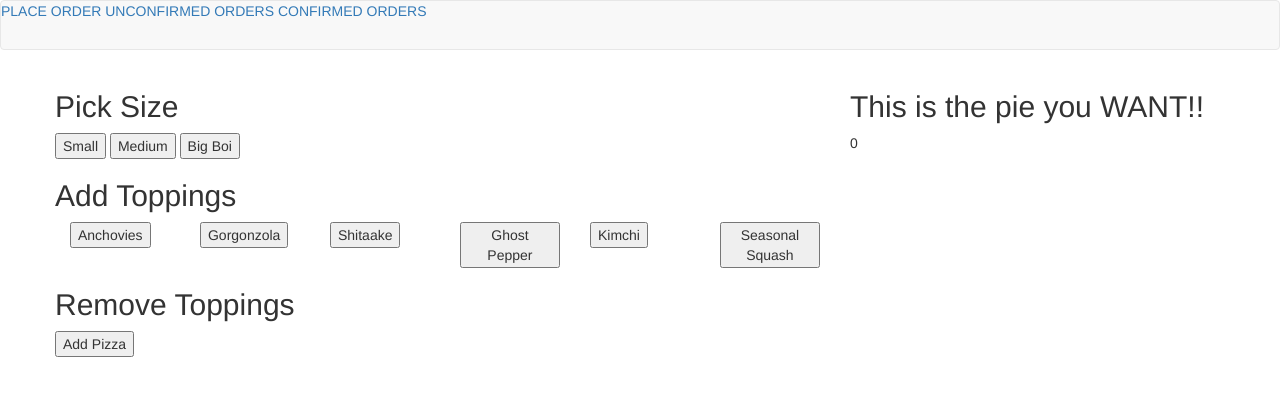
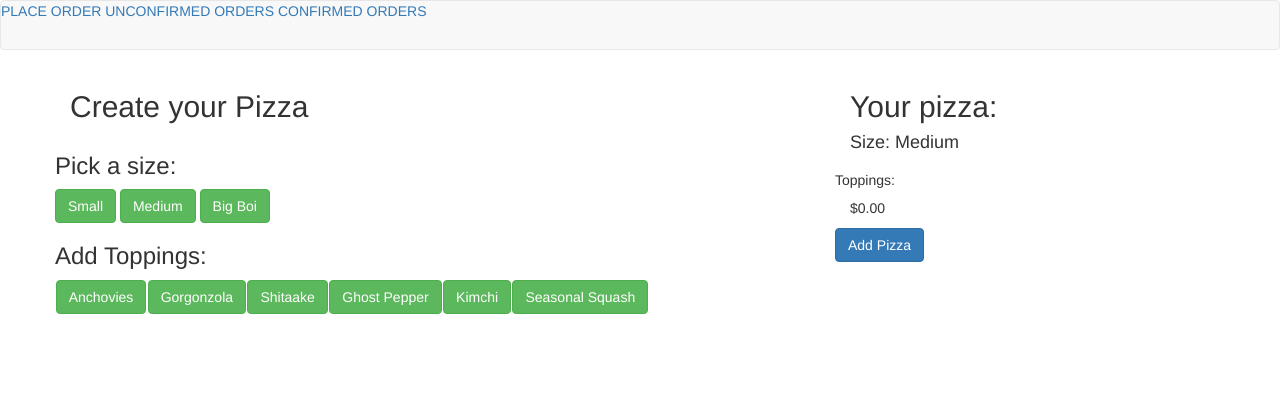
Before and after one commit to nicolaslwilson/angular-pizza-group-challenge, a website: page client/views/index.html at #!/placeOrder in a window 1280 px wide. Drawn offline with nearby package versions, Linux system fonts and the light colour scheme; some packages are replaced by stand-ins of ours; files that its build step writes are made by us from their sources; files whose address does not match are found by name.

Commit message:
Style placeOrder page

```diff
--- a/Gruntfile.js
+++ b/Gruntfile.js
@@ -26,7 +26,8 @@ module.exports = function(grunt){
         expand: true,
         cwd: 'node_modules/bootstrap/dist/',
         src: ['css/bootstrap.css',
-              'js/bootstrap.js'],
+              'js/bootstrap.js',
+              'fonts/*'],
         dest: 'server/public/vendors/bootstrap/'
       },
       angular: {
--- a/client/scripts/factories/PizzaService.js
+++ b/client/scripts/factories/PizzaService.js
@@ -1,6 +1,6 @@
 pizzaApp.factory('PizzaService', [function () {
   var pizzaObject = {
-    size : '',
+    size : 'Medium',
     toppings: {},
     price : 0,
     confirmed : false
--- a/client/styles/style.css
+++ b/client/styles/style.css
@@ -5,6 +5,19 @@
 
 
 /*#placeOrder start */
+#placeOrder .toppings-container .topping button {
+  background-color: salmon;
+}
+#placeOrder .toppings-container .topping,
+#placeOrder .toppingButtons button{
+  display: inline-block;
+  margin: 0.05em;
+}
+
+
+#placeOrder .removeToppingButtons {
+  display: none;
+}
 
 /*#placeOrder end */
 
--- a/client/views/templates/placeOrder.html
+++ b/client/views/templates/placeOrder.html
@@ -1,38 +1,40 @@
 <div id="placeOrder" class="row">
   <div class="col-md-8">
-
+    <h2>Create your Pizza</h2>
     <div class="sizeButtons row" >
-      <h2>Pick Size</h2>
-      <button type="button" name="button" ng-click="placeOrder.setPizzaSize('Small')">Small</button>
-      <button type="button" name="button" ng-click="placeOrder.setPizzaSize('Medium')">Medium</button>
-      <button type="button" name="button" ng-click="placeOrder.setPizzaSize('Big Boi')">Big Boi</button>
+      <h3>Pick a size:</h3>
+      <button class="btn btn-success" type="button" name="button" ng-click="placeOrder.setPizzaSize('Small')">Small</button>
+      <button class="btn btn-success" type="button" name="button" ng-click="placeOrder.setPizzaSize('Medium')">Medium</button>
+      <button class="btn btn-success" type="button" name="button" ng-click="placeOrder.setPizzaSize('Big Boi')">Big Boi</button>
     </div>
 
     <div class="toppingButtons row">
-      <h2>Add Toppings</h2>
-      <div ng-hide="placeOrder.pizzaObject.toppings[topping]" class="topping-button-container col-md-2" ng-repeat="topping in placeOrder.toppingArray">
-        <button type="button" name="button" ng-click="placeOrder.addPizzaTopping(topping)">{{ topping }}</button>
-      </div>
+      <h3>Add Toppings:</h3>
+
+        <button ng-hide="placeOrder.pizzaObject.toppings[topping]"  ng-repeat="topping in placeOrder.toppingArray" class="btn btn-success" type="button" name="button" ng-click="placeOrder.addPizzaTopping(topping)">{{ topping }}</button>
     </div>
 
-    <div class="toppingButtons row">
-      <h2>Remove Toppings</h2>
+    <div class="removeToppingButtons row">
+      <h2>Remove Toppings:</h2>
       <div ng-show="placeOrder.pizzaObject.toppings[topping]" class="topping-button-container col-md-2" ng-repeat="topping in placeOrder.toppingArray">
         <button  type="button" name="button" ng-click="placeOrder.removePizzaTopping(topping)">{{ topping }}</button>
       </div>
     </div>
 
+
+  </div>
+  <div class="col-md-4">
+    <h2>Your pizza:</h2>
+    <h4 class="size">Size: {{ placeOrder.pizzaObject.size }}</h4>
+    <div class="toppings-container row">
+      <h5>Toppings:</h5>
+      <div ng-show="placeOrder.pizzaObject.toppings[topping]" class="topping" ng-repeat="(topping, value) in placeOrder.pizzaObject.toppings" >
+        <button ng-click="placeOrder.removePizzaTopping(topping)" class="btn btn-danger">{{ topping }} <i  class="glyphicon glyphicon-remove"></i></button>
+      </div>
+    </div>
+    <p class="price">${{ placeOrder.pizzaObject.price }}.00</p>
     <div class="row addPizza">
-      <button ng-click="placeOrder.addPizza()" type="button" name="button">Add Pizza</button>
+      <button class="btn btn-primary" ng-click="placeOrder.addPizza()" type="button" name="button">Add Pizza</button>
     </div>
   </div>
-  <div class="col-md-4">
-    <h2> This is the pie you WANT!! </h2>
-    <p>{{ placeOrder.pizzaObject.size }}</p>
-      <div ng-repeat="(topping, value) in placeOrder.pizzaObject.toppings" >
-        <p ng-show="placeOrder.pizzaObject.toppings[topping]">{{ topping }}</p>
-      </div>
-    <p>{{ placeOrder.pizzaObject.price }}</p>
-
-  </div>
 </div>
```
